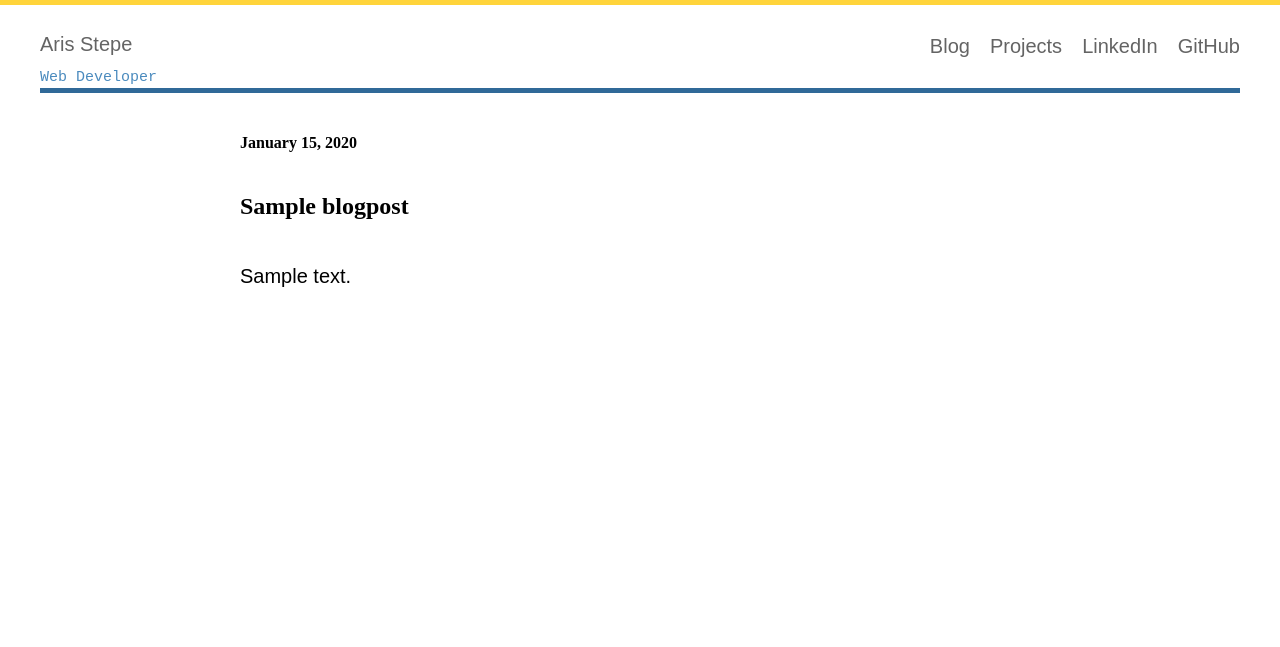
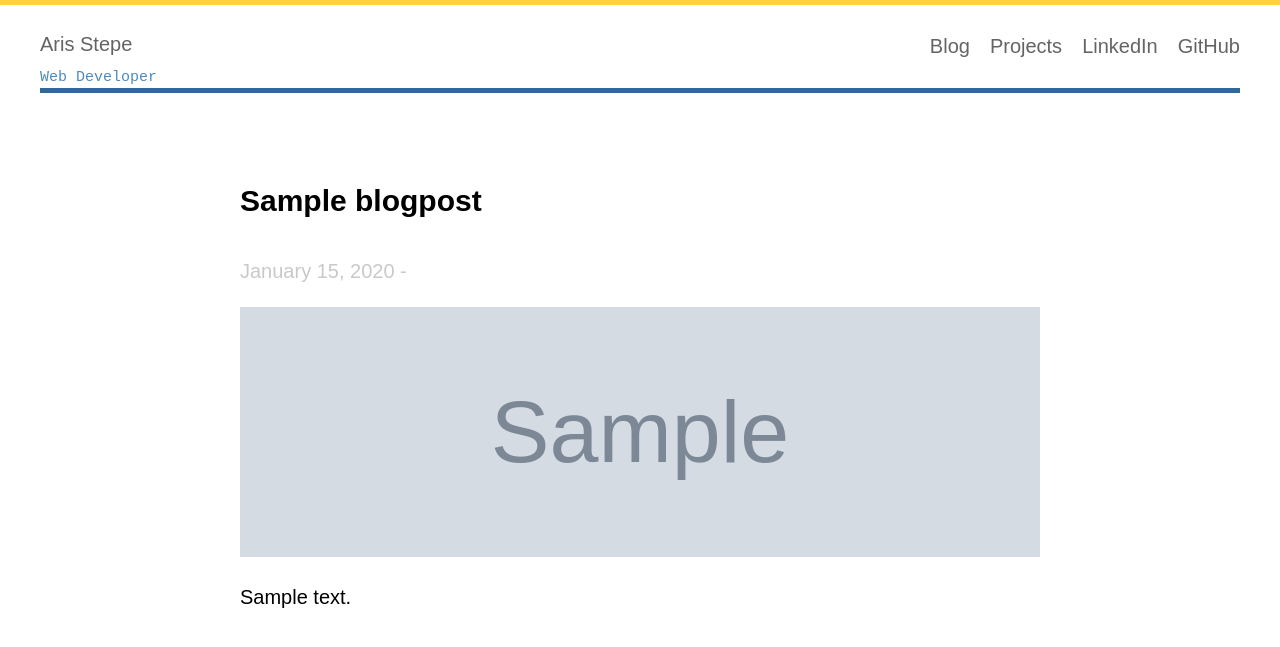
Before and after one commit to astepe/ari-blog, a Flask app: page /blog/1 in a window 1280 px wide. Shown: the top 647 px of the page. Run offline with Flask 2, Linux system fonts and the light colour scheme; tables that the repository leaves empty hold one stand-in row (values such as "Sample post"); grey boxes marked "Sample" are stand-in pictures.

Commit message:
changed html font sizes, moved images and titles around

```diff
--- a/blog/templates/base.html
+++ b/blog/templates/base.html
@@ -80,7 +80,7 @@
   }
   h1 {
     font-family: Avant Garde, Avantgarde, Century Gothic, CenturyGothic, AppleGothic, sans-serif;
-    font-size: 24px;
+    font-size: 30px;
     font-style: normal;
     font-variant: normal;
     font-weight: 700;
@@ -146,7 +146,7 @@
   .blog {
     display: grid;
     grid-template-rows: auto;
-    padding-top: 20px;
+    padding-top: 75px;
     padding-left: 200px;
     padding-right: 200px;
   }
--- a/blog/templates/blog.html
+++ b/blog/templates/blog.html
@@ -12,7 +12,7 @@
       <br>
       <a href="{{url_for('blog.view_blog_post', id=post.id)}}"><img class="blog-image" src={{post.image}} alt="Card image cap"></a>
       <a href="{{url_for('blog.view_blog_post', id=post.id)}}"><h1>{{post.title}}</h1></a>
-      <p class="text-muted">{{post.date.strftime('%B %d, %Y')}}</p>
+      <p style="color: #c9c9c9;">{{post.date.strftime('%B %d, %Y')}} -</p>
       <p class="body">{{post.summary|blog_filter|safe}}<a href="{{url_for('blog.view_blog_post', id=post.id)}}">read more...</a></p>
   </div>
   {% endfor %}
--- a/blog/templates/blog_post.html
+++ b/blog/templates/blog_post.html
@@ -8,8 +8,9 @@
 
 {% block content %}
   <div class="blog">
-    <div><h4>{{blog_post.date.strftime('%B %d, %Y')}}</h4></div>
-    <div><h2>{{blog_post.title}}</h2></div>
+    <div><h1>{{blog_post.title}}</h1></div>
+    <div><p style="color: #c9c9c9;">{{blog_post.date.strftime('%B %d, %Y')}} -</p></div>
+    <div><img class="blog-image" src={{blog_post.image}} alt="Card image cap"></div>
     <div><p>{{blog_post.body|blog_filter|safe}}</p></div>
   </div>
 {% endblock %}
```
